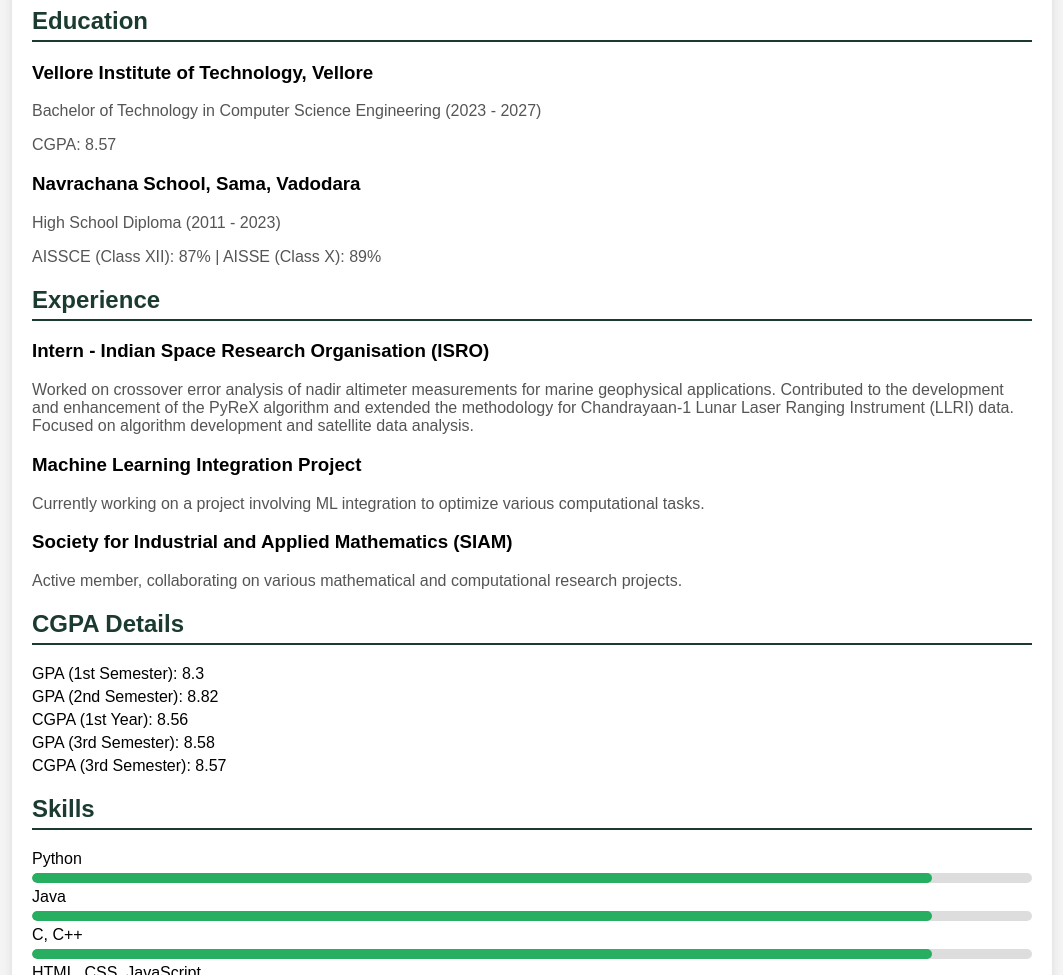
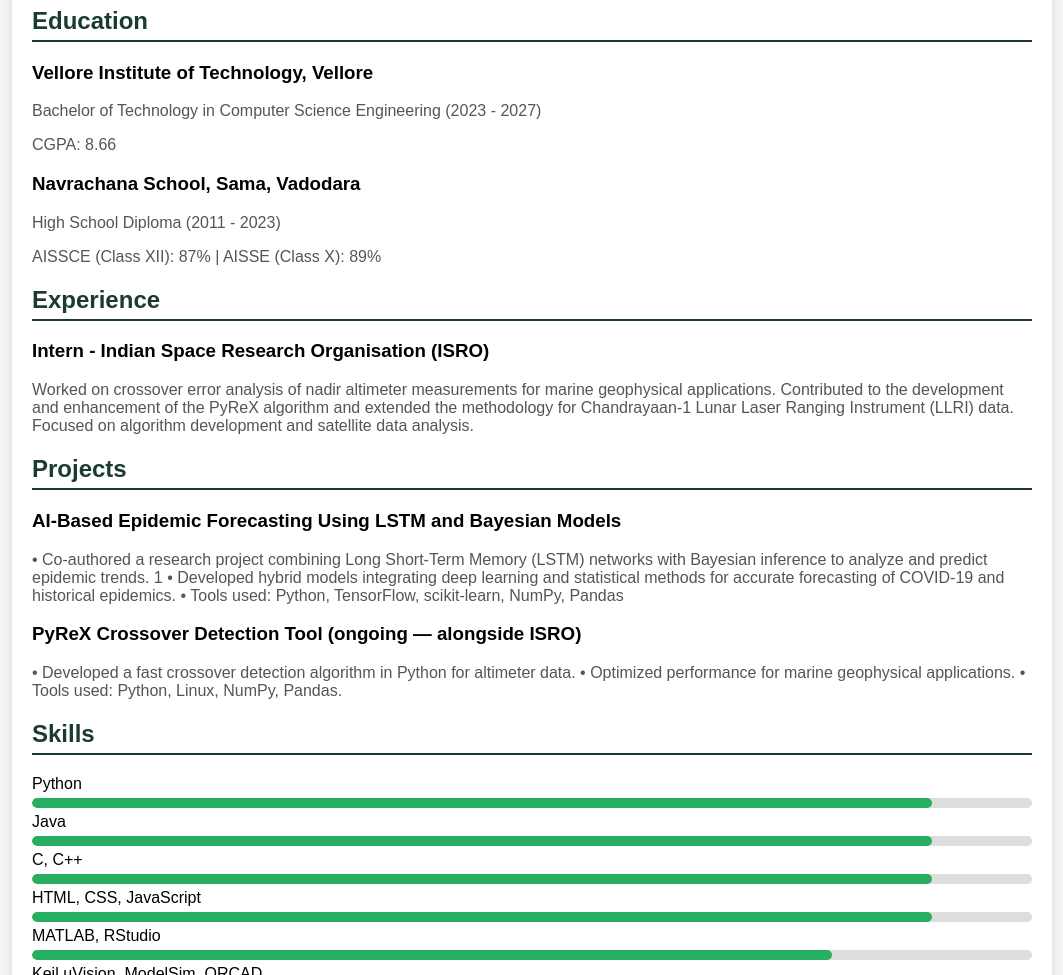
Before and after one commit to Jainish445/Jainish445.github.io, a plain HTML site: page index.html in a window 1280 px wide. Shown: the part 620-1595 px from the top of the page, without its empty margins (108-1171 px from the left). Drawn offline with Linux system fonts and the light colour scheme.

Commit message:
Update index.html

```diff
--- a/index.html
+++ b/index.html
@@ -24,7 +24,7 @@
             <h2>Education</h2>
             <h3>Vellore Institute of Technology, Vellore</h3>
             <p>Bachelor of Technology in Computer Science Engineering (2023 - 2027)</p>
-            <p>CGPA: 8.57</p>
+            <p>CGPA: 8.66</p>
             <h3>Navrachana School, Sama, Vadodara</h3>
             <p>High School Diploma (2011 - 2023)</p>
             <p>AISSCE (Class XII): 87% | AISSE (Class X): 89%</p>
@@ -36,24 +36,22 @@
     Contributed to the development and enhancement of the PyReX algorithm and extended the methodology for
     Chandrayaan-1 Lunar Laser Ranging Instrument (LLRI) data. Focused on algorithm development and satellite
     data analysis.</p>
+</div>
+<div class="section">
+    <h2>Projects</h2>
+    <h3> AI-Based Epidemic Forecasting Using LSTM and Bayesian Models</h3>
+    <p>• Co-authored a research project combining Long Short-Term Memory (LSTM) networks with Bayesian
+ inference to analyze and predict epidemic trends.
+ 1
+• Developed hybrid models integrating deep learning and statistical methods for accurate forecasting of
+ COVID-19 and historical epidemics.
+ • Tools used: Python, TensorFlow, scikit-learn, NumPy, Pandas</p>
 
-    <h3>Machine Learning Integration Project</h3>
-    <p>Currently working on a project involving ML integration to optimize various computational tasks.</p>
-
-    <h3>Society for Industrial and Applied Mathematics (SIAM)</h3>
-    <p>Active member, collaborating on various mathematical and computational research projects.</p>
+    <h3> PyReX Crossover Detection Tool (ongoing — alongside ISRO)</h3>
+    <p>• Developed a fast crossover detection algorithm in Python for altimeter data.
+ • Optimized performance for marine geophysical applications.
+ • Tools used: Python, Linux, NumPy, Pandas.</p>
 </div>
-
-        <div class="section">
-            <h2>CGPA Details</h2>
-            <ul>
-                <li>GPA (1st Semester): 8.3</li>
-                <li>GPA (2nd Semester): 8.82</li>
-                <li>CGPA (1st Year): 8.56</li>
-                <li>GPA (3rd Semester): 8.58</li>
-                <li>CGPA (3rd Semester): 8.57</li>
-            </ul>
-        </div>
         <section>
             <h2>Skills</h2>
             <ul>
```
